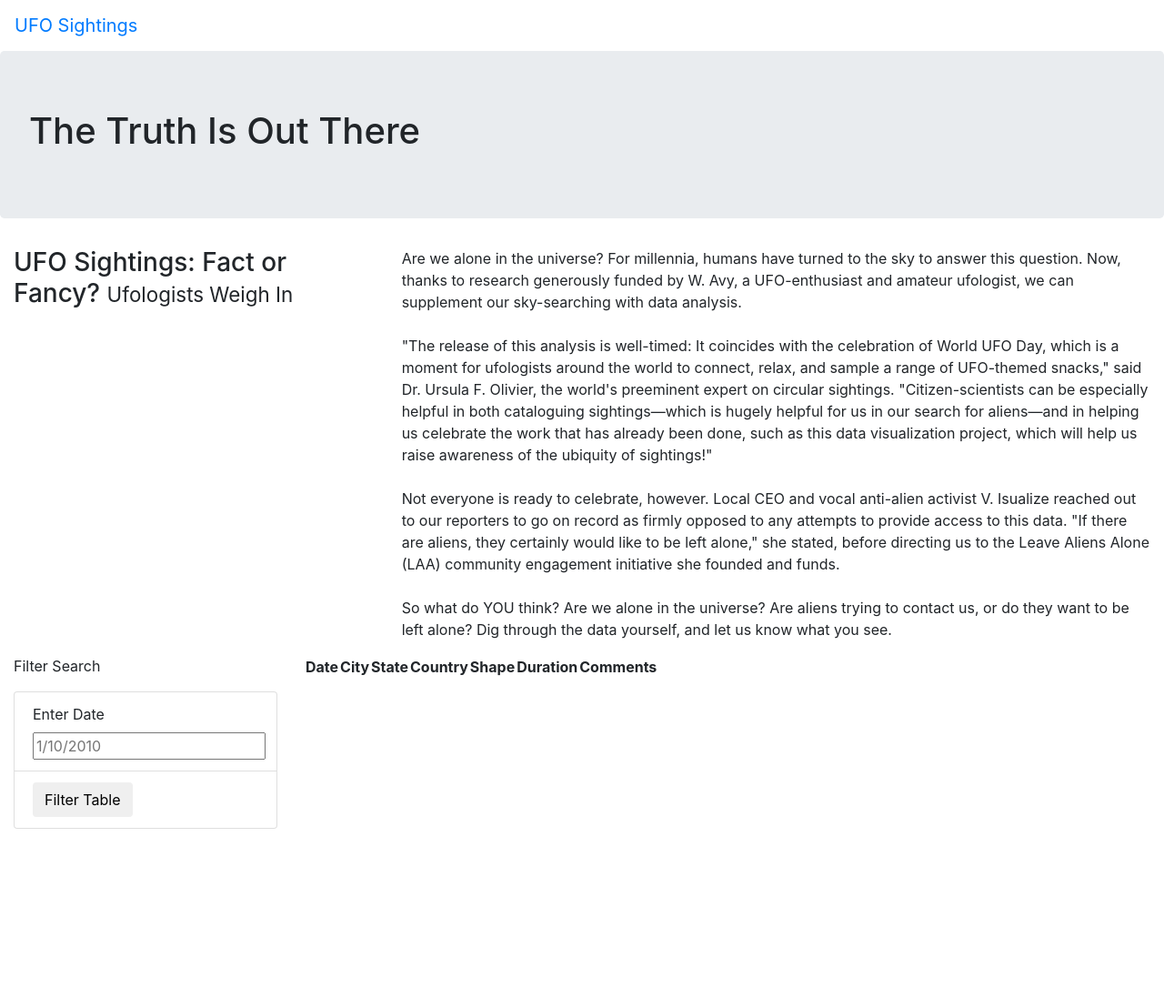
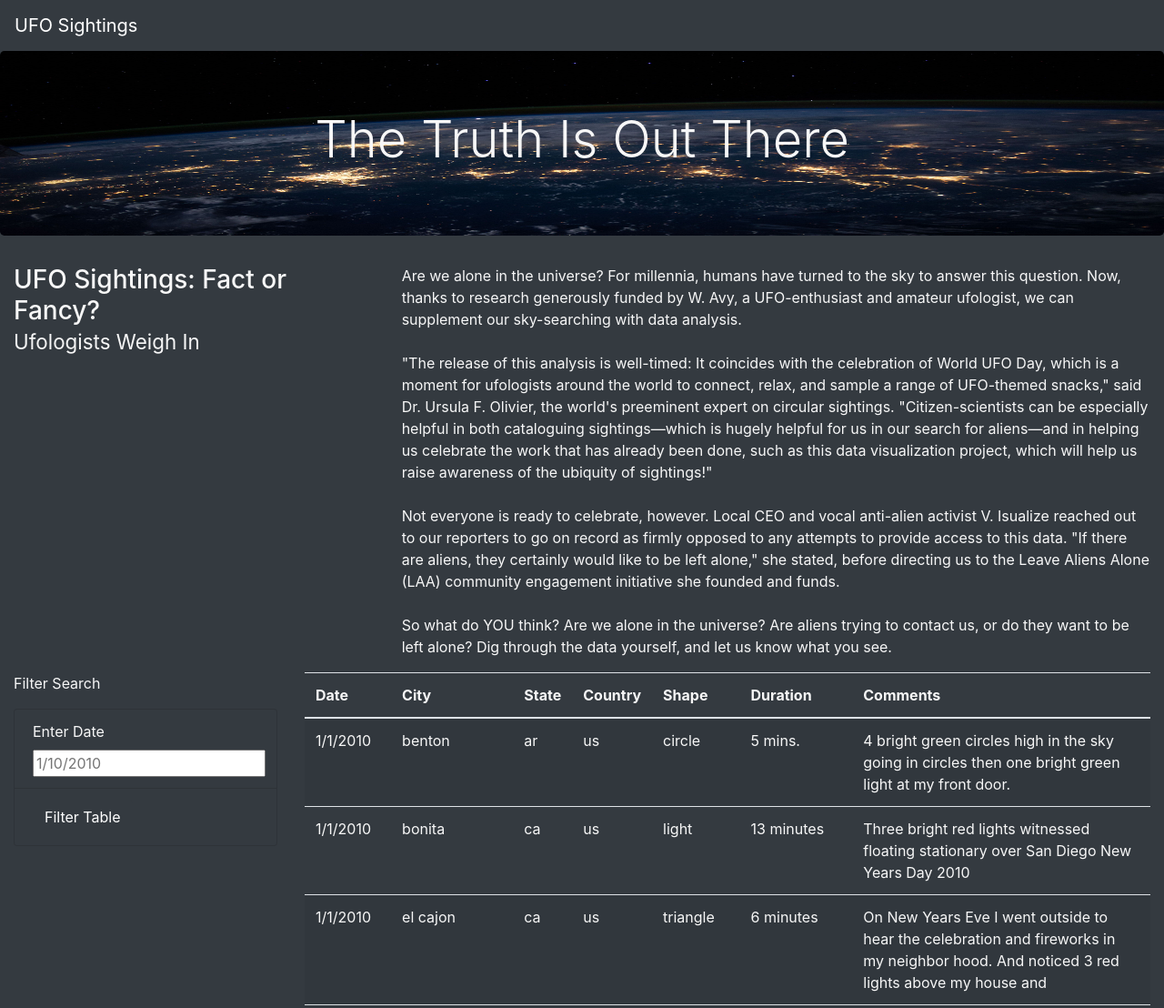
Before and after one commit to mshideler/UFOs, a plain HTML site: page index.html in a window 1280 px wide. Shown: the top 1108 px of the page at 91% size. Before the commit the page ends 911 px from the top, so only its background shows below. Drawn offline with nearby package versions, Linux system fonts and the light colour scheme.

Commit message:
Completed 11.6.3

```diff
--- a/index.html
+++ b/index.html
@@ -13,19 +13,19 @@
         />
     <link rel="stylesheet" href="static/css/style.css">
 </head>
-<body>
+<body class="bg-dark">
     <div class="wrapper">
-        <nav class="navbar navbar-expand-lg">
+        <nav class="navbar navbar-dark bg-dark navbar-expand-lg">
             <a class="navbar-brand" href="index.html">UFO Sightings</a>
         </nav>
         <div class="jumbotron">
-            <h1>The Truth Is Out There</h1>
+            <h1 class="display-4">The Truth Is Out There</h1>
         </div>
     </div>
     <div class="container-fluid">
         <div class="row">
             <div class="col-md-4">
-                <h3>UFO Sightings: Fact or Fancy? <small>Ufologists Weigh In</small></h3>
+                <h3>UFO Sightings: Fact or Fancy? <br><small>Ufologists Weigh In</small></h3>
             </div>
             <div class="col-md-8">
                 <p>
@@ -37,21 +37,21 @@
     <div class="container-fluid">
         <div class="row">
             <div class="col-md-3">
-                <form>
+                <form class="bg-dark">
                     <p>Filter Search</p>
                 </form>
-                <ul class="list-group">
-                    <li class="list-group-item">
+                <ul class="list-group bg-dark">
+                    <li class="list-group-item bg-dark">
                         <label for="date">Enter Date</label>
                         <input type="text" placeholder="1/10/2010" id="datetime" />
                     </li>
-                    <li class="list-group-item">
-                        <button id="filter-btn" type="button" class="btn btn-default">Filter Table</button>
+                    <li class="list-group-item bg-dark">
+                        <button id="filter-btn" type="button" class="btn btn-dark" style="text-align: center">Filter Table</button>
                     </li>
                 </ul>
             </div>
             <div class="col-md-9">
-                <table class="talbe table-striped">
+                <table class="table table-striped">
                     <thead>
                         <tr>
                             <th>Date</th>
@@ -69,5 +69,8 @@
         </div>
 
     </div>
+    <script src="https://cdnjs.cloudflare.com/ajax/libs/d3/4.11.0/d3.js"></script>
+    <script src="static/js/data.js"></script>
+    <script src="static/js/app.js"></script>
 </body>
 </html>
--- a/static/css/style.css
+++ b/static/css/style.css
@@ -0,0 +1,10 @@
+body {
+
+    color: #f7f7f7;
+}
+
+.jumbotron {
+    background-image: url("../images/nasa.jpg");
+    background-size: 100% 100%;
+    text-align: center;
+}
```
Also changed, not shown: static/images/nasa.jpg (added).
